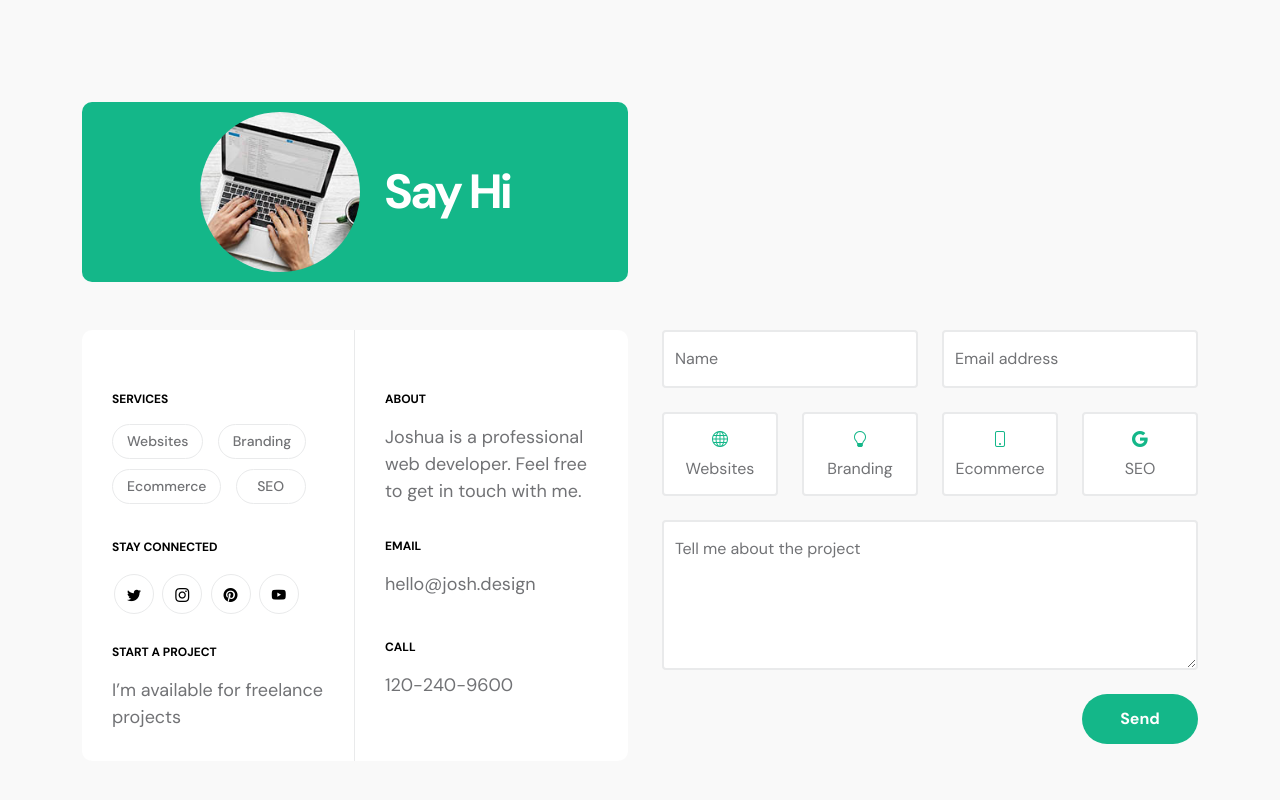
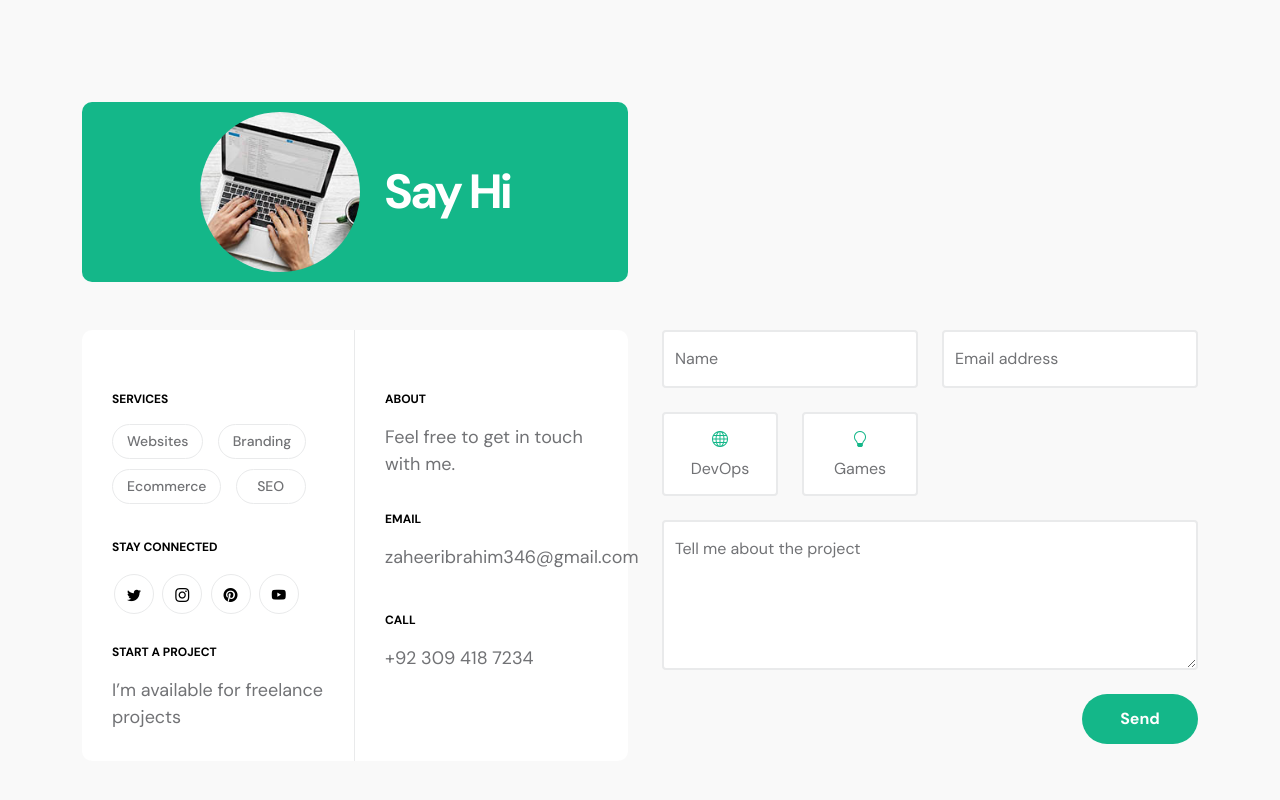
Before and after one commit to ibrahim-zaheer/portfolioWebsiteCode, a plain HTML site: page index.html in a window 1280 px wide. Shown: the part 5235-6035 px from the top of the page. Drawn offline with Linux system fonts and the light colour scheme.

Commit message:
2nd changes

```diff
--- a/index.html
+++ b/index.html
@@ -465,22 +465,22 @@ https://templatemo.com/tm-578-first-portfolio
                                     <strong class="site-footer-title d-block mb-3">About</strong>
 
                                     <p class="mb-2">
-                                        Joshua is a professional web developer. Feel free to get in touch with me.
+                                        Feel free to get in touch with me.
                               </p>
 
                                     <strong class="site-footer-title d-block mt-4 mb-3">Email</strong>
 
                                     <p>
-                                        <a href="mailto:hello@josh.design">
-                                            hello@josh.design
+                                        <a href="mailto:zaheeribrahim346@gmail.com">
+                                            zaheeribrahim346@gmail.com
                                         </a>
                                     </p>
 
                                     <strong class="site-footer-title d-block mt-4 mb-3">Call</strong>
 
                                     <p class="mb-0">
-                                        <a href="tel: 120-240-9600">
-                                            120-240-9600
+                                        <a href="tel: +92 309 418 7234">
+                                            +92 309 418 7234
                                         </a>
                                     </p>
                                 </div>
@@ -511,7 +511,7 @@ https://templatemo.com/tm-578-first-portfolio
 
                                                 <label class="form-check-label" for="inlineCheckbox1">
                                                     <i class="bi-globe form-check-icon"></i>
-                                                    <span class="form-check-label-text">Websites</span>
+                                                    <span class="form-check-label-text">DevOps</span>
                                                 </label>
                                           </div>
                                         </div>
@@ -522,32 +522,13 @@ https://templatemo.com/tm-578-first-portfolio
 
                                                 <label class="form-check-label" for="inlineCheckbox2">
                                                     <i class="bi-lightbulb form-check-icon"></i>
-                                                    <span class="form-check-label-text">Branding</span>
+                                                    <span class="form-check-label-text">Games</span>
                                                 </label>
                                             </div>
                                         </div>
 
-                                        <div class="col-lg-3 col-md-6 col-6">
-                                            <div class="form-check form-check-inline">
-                                                <input name="ecommerce" type="checkbox" class="form-check-input" id="inlineCheckbox3" value="1">
 
-                                                <label class="form-check-label" for="inlineCheckbox3">
-                                                    <i class="bi-phone form-check-icon"></i>
-                                                    <span class="form-check-label-text">Ecommerce</span>
-                                                </label>
-                                            </div>
-                                        </div>
 
-                                        <div class="col-lg-3 col-md-6 col-6">
-                                            <div class="form-check form-check-inline me-0">
-                                                <input name="seo" type="checkbox" class="form-check-input" id="inlineCheckbox4" value="1">
-
-                                                <label class="form-check-label" for="inlineCheckbox4">
-                                                    <i class="bi-google form-check-icon"></i>
-                                                    <span class="form-check-label-text">SEO</span>
-                                                </label>
-                                            </div>
-                                        </div>
 
                                         <div class="col-lg-12 col-12">
                                             <div class="form-floating">
```
